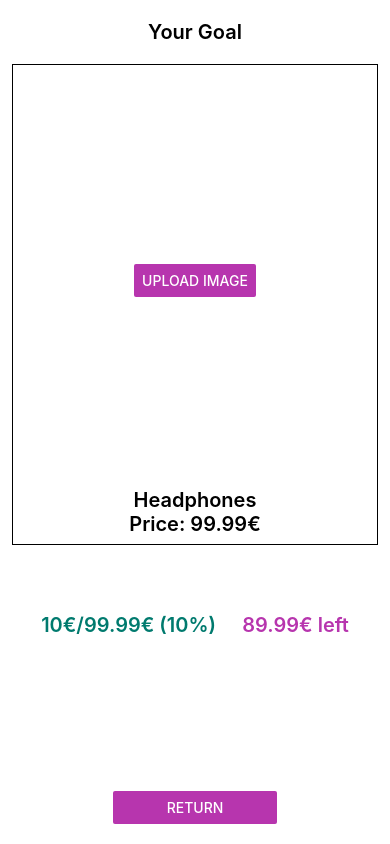
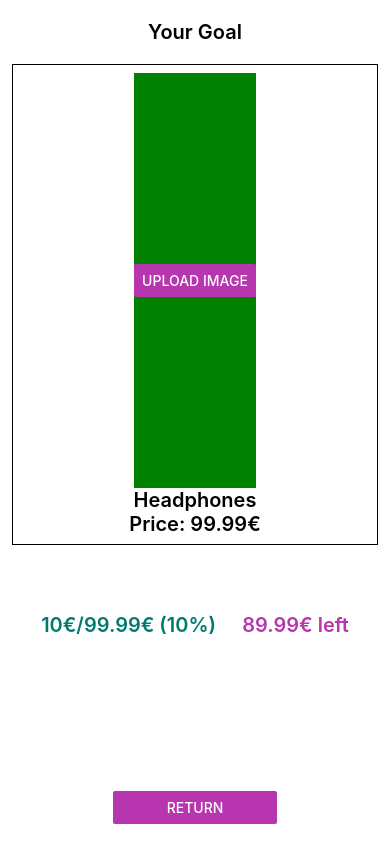
Before and after one commit to krisograbek/kill-da-habit, a React Native app: screen / in a window 390 px wide. Both pictures are taken after a click on the element 158 px from the left and 89 px from the top of the page. Built offline with nearby package versions, Linux system fonts and the light colour scheme.

Commit message:
upload image using expo image picker

```diff
--- a/app.json
+++ b/app.json
@@ -28,6 +28,14 @@
     },
     "web": {
       "favicon": "./assets/favicon.png"
-    }
+    },
+    "plugins": [
+      [
+        "expo-image-picker",
+        {
+          "photosPermission": "The app accesses your photos to let you share them with your friends."
+        }
+      ]
+    ]
   }
 }
--- a/components/SavingGoal.js
+++ b/components/SavingGoal.js
@@ -1,10 +1,30 @@
-import React from 'react'
-import { Button, Modal, StyleSheet, Text, View } from 'react-native';
+import React, { useState } from 'react'
+import { Button, Image, Modal, StyleSheet, Text, View } from 'react-native';
+import * as ImagePicker from 'expo-image-picker';
 import { theme } from '../global.styles';
 import ProgressBar from './ProgressBar';
 
 const SavingGoal = ({ isVisible, setIsVisible, goal, saved }) => {
   const { name, price, img } = goal;
+  const [image, setImage] = useState(null);
+
+  console.log(image)
+
+  const pickImage = async () => {
+    // No permissions request is necessary for launching the image library
+    let result = await ImagePicker.launchImageLibraryAsync({
+      mediaTypes: ImagePicker.MediaTypeOptions.All,
+      allowsEditing: true,
+      aspect: [4, 3],
+      quality: 1,
+    });
+
+    console.log(result);
+
+    if (!result.cancelled) {
+      setImage(result.uri);
+    }
+  };
   const progressPercent = parseInt(saved / price * 100)
   const handleOnClose = () => {
     setIsVisible(false);
@@ -19,10 +39,10 @@ const SavingGoal = ({ isVisible, setIsVisible, goal, saved }) => {
         </View>
         <View style={styles.goalContainer}>
           <View style={styles.imageContainer}>
-            {img === "" ? (
-              <Button title='upload image' onPress={() => { console.log("Upload Pressed") }} color={theme.colors.secondary} />
+            {!image ? (
+              <Button title='upload image' onPress={pickImage} color={theme.colors.secondary} />
             ) : (
-              <Text>{img}</Text>
+              <Image source={{ uri: image }} style={{ width: 300, height: "100%" }} />
             )}
           </View>
           <View>
@@ -81,7 +101,9 @@ const styles = StyleSheet.create({
   },
   imageContainer: {
     flex: 1,
-    justifyContent: "center"
+    justifyContent: "center",
+    alignContent: "stretch",
+    backgroundColor: "green"
   },
   progressContainer: {
     flex: 1,
--- a/package.json
+++ b/package.json
@@ -13,6 +13,7 @@
   "dependencies": {
     "@testing-library/jest-native": "^4.0.5",
     "expo": "~45.0.0",
+    "expo-image-picker": "~13.1.1",
     "expo-status-bar": "~1.3.0",
     "jest-expo": "^45.0.1",
     "react": "17.0.2",
```
Also changed, not shown: 1 other file (tests, documents, lock files or other folders).
